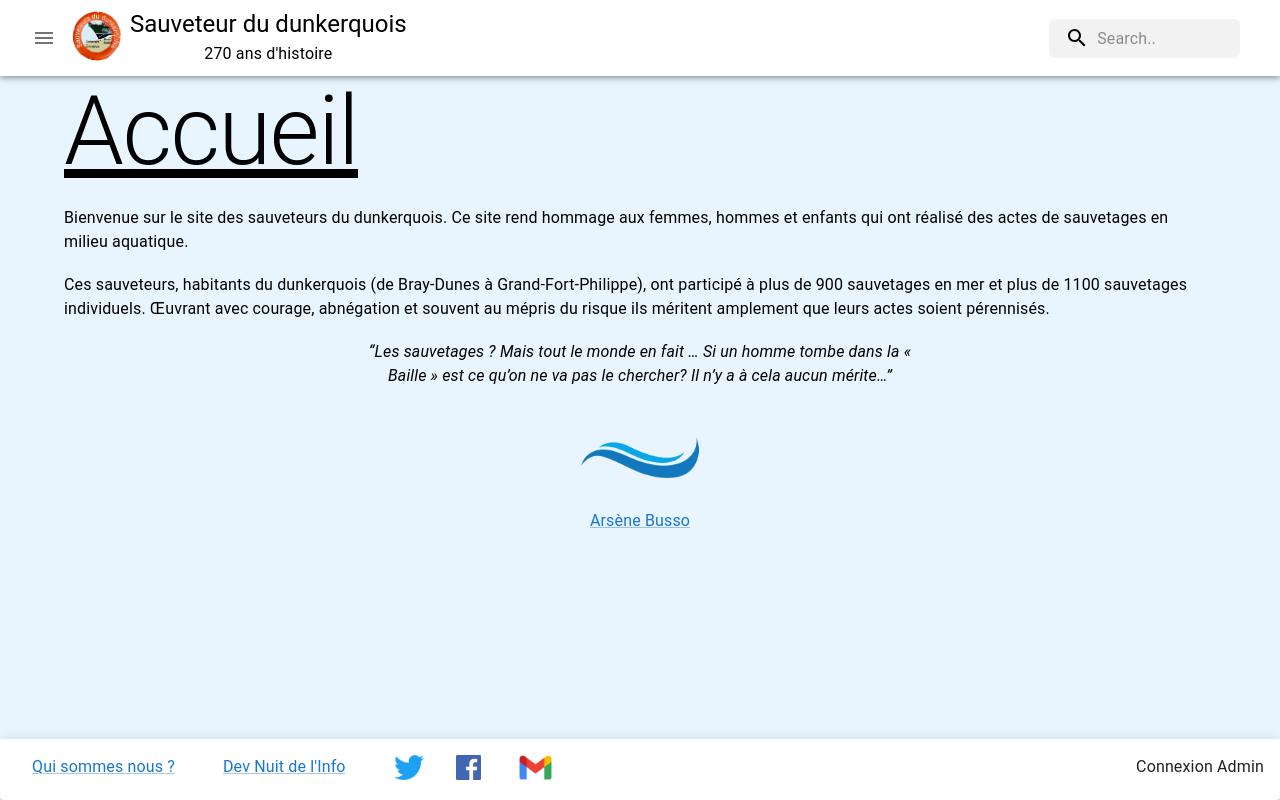
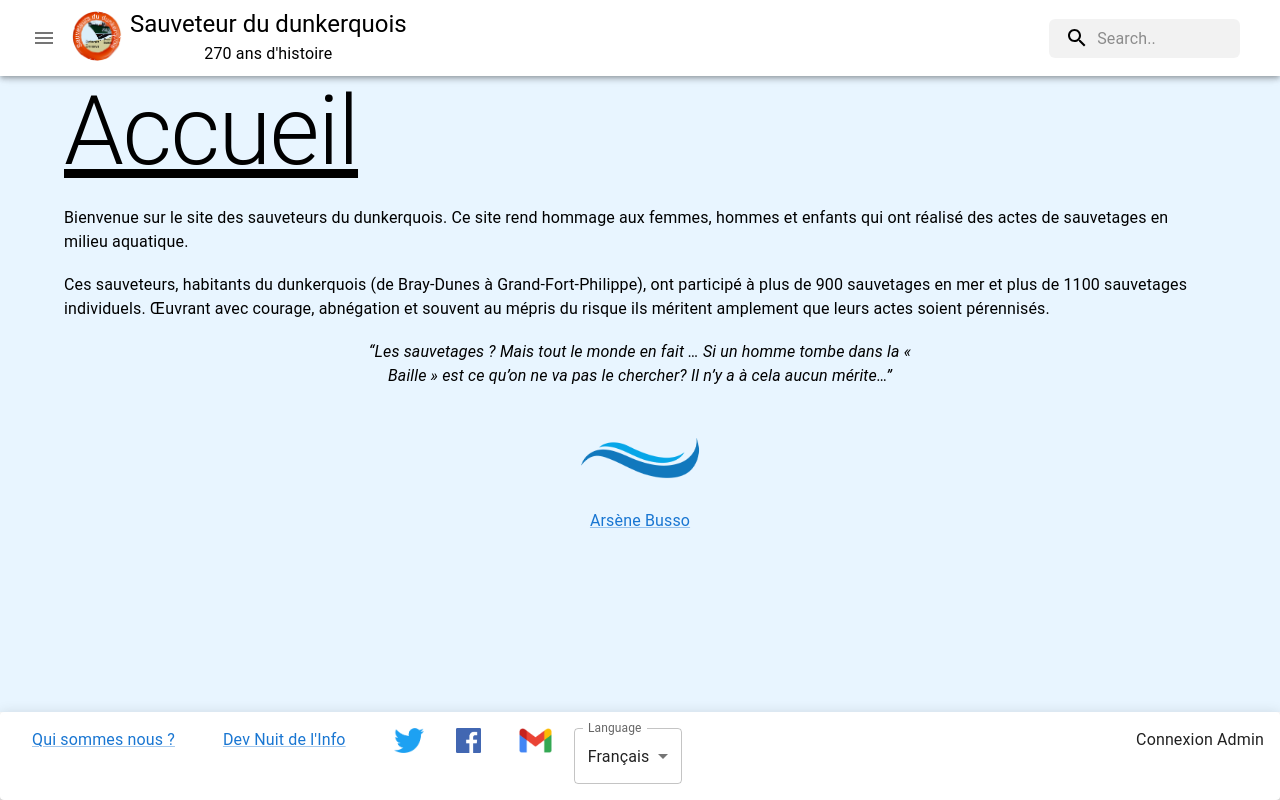
Before and after one commit to LesCop1/ndi-2021, a React (Create React App) app: page / in a window 1280 px wide. Built offline with nearby package versions, Linux system fonts and the light colour scheme.

Commit message:
Added translation

```diff
--- a/package.json
+++ b/package.json
@@ -21,9 +21,11 @@
     "@types/react": "^17.0.37",
     "@types/react-dom": "^17.0.11",
     "gsap": "^3.8.0",
+    "i18next": "^21.5.4",
     "node-sass": "^6.0.1",
     "react": "^17.0.2",
     "react-dom": "^17.0.2",
+    "react-i18next": "^11.14.3",
     "react-router-dom": "^6.0.2",
     "react-scripts": "4.0.3",
     "typescript": "^4.5.2",
--- a/src/App.tsx
+++ b/src/App.tsx
@@ -1,4 +1,4 @@
-import React from "react";
+import React, { Suspense } from "react";
 import { Routes, Route } from "react-router-dom";
 import Home from "pages/Home";
 import LoremIpsum from "pages/LoremIpsum";
@@ -6,22 +6,42 @@ import Stories from "pages/Stories";
 import Story from "pages/Story";
 import AboutUs from "pages/About-Us";
 import DevNDI from "pages/Dev-ndi";
+import i18next from "i18next";
+import { initReactI18next, useTranslation } from "react-i18next";
+import translationFr from "./translations/fr.json";
+import translationEn from "./translations/en.json";
 
-const App = (): JSX.Element => (
+i18next.use(initReactI18next).init({
+  resources: {
+    en: { translation: translationEn },
+    fr: { translation: translationFr },
+  },
+  lng: "fr",
+  fallbackLng: "fr",
+  interpolation: { escapeValue: false },
+});
+
+const App = (): JSX.Element => {
+  const { t } = useTranslation();
+
+  return (
+    <Suspense fallback="Loading...">
       <Routes>
         <Route path="/" element={<Home />} />
-    <Route path="/missions" element={<LoremIpsum title="missions" />} />
-    <Route path="/harbor-services" element={<LoremIpsum title="harbor-services" />} />
-    <Route path="/maritime-savings" element={<LoremIpsum title="maritime-savings" />} />
-    <Route path="/technics" element={<LoremIpsum title="technics" />} />
-    <Route path="/history" element={<LoremIpsum title="history" />} />
-    <Route path="/additional" element={<LoremIpsum title="additional" />} />
-    <Route path="/estaminet" element={<LoremIpsum title="estaminet" />} />
+        <Route path="/missions" element={<LoremIpsum title={t("missions")} />} />
+        <Route path="/harbor-services" element={<LoremIpsum title={t("harbor-services")} />} />
+        <Route path="/maritime-savings" element={<LoremIpsum title={t("maritime-savings")} />} />
+        <Route path="/technics" element={<LoremIpsum title={t("technics")} />} />
+        <Route path="/history" element={<LoremIpsum title={t("history")} />} />
+        <Route path="/additional" element={<LoremIpsum title={t("additional")} />} />
+        <Route path="/estaminet" element={<LoremIpsum title="Estaminet" />} />
         <Route path="/stories/" element={<Stories />} />
         <Route path="/stories/:storyid" element={<Story />} />
         <Route path="/about-us" element={<AboutUs />} />
         <Route path="/dev-ndi" element={<DevNDI />} />
       </Routes>
+    </Suspense>
   );
+};
 
 export default App;
--- a/src/layouts/MainLayout.tsx
+++ b/src/layouts/MainLayout.tsx
@@ -10,9 +10,13 @@ import {
   DialogTitle,
   Divider,
   Drawer,
+  FormControl,
   IconButton,
+  InputLabel,
   Link,
+  MenuItem,
   Paper,
+  Select,
   TextField,
   Toolbar,
   Typography,
@@ -20,6 +24,7 @@ import {
 import MenuIcon from "@mui/icons-material/Menu";
 import "./MainLayout.scss";
 import Search from "components/SearchBar";
+import i18next from "i18next";
 import logo from "../images/logo.png";
 import twitterLogo from "../images/twitter-logo.png";
 import facebookLogo from "../images/facebook-logo.png";
@@ -28,6 +33,14 @@ import gmailLogo from "../images/gmail-logo.png";
 const MainLayout: React.FC = ({ children }) => {
   const [drawerState, setDrawerState] = useState(false);
   const [dialogState, setDialogState] = useState(false);
+  const [language, setLanguage] = useState("fr");
+
+  // eslint-disable-next-line @typescript-eslint/ban-ts-comment
+  // @ts-ignore
+  const handleLanguageChange = (event): void => {
+    setLanguage(event.target.value);
+    i18next.changeLanguage(event.target.value);
+  };
 
   const handleClickOpen = (): void => {
     setDialogState(true);
@@ -87,6 +100,19 @@ const MainLayout: React.FC = ({ children }) => {
             <img className="logos" src={gmailLogo} alt="gmail logo" />
           </a>
         </Box>
+        <FormControl>
+          <InputLabel id="language-label">Language</InputLabel>
+          <Select
+            labelId="language-label"
+            id="language-select"
+            value={language}
+            label="Language"
+            onChange={handleLanguageChange}
+          >
+            <MenuItem value="fr">Français</MenuItem>
+            <MenuItem value="en">English</MenuItem>
+          </Select>
+        </FormControl>
         <Typography onClick={handleClickOpen} sx={{ marginLeft: "auto" }}>
           Connexion Admin
         </Typography>
--- a/src/pages/About-Us.tsx
+++ b/src/pages/About-Us.tsx
@@ -1,14 +1,18 @@
 import { Typography, Container } from "@mui/material";
 import MainLayout from "layouts/MainLayout";
 import React from "react";
+import { useTranslation } from "react-i18next";
 import "./About-Us.scss";
 
-const AboutUs: React.FC = () => (
+const AboutUs: React.FC = () => {
+  const { t } = useTranslation();
+
+  return (
     <MainLayout>
       <div className="aboutUsPage">
         <Container>
           <Typography className="title" variant="h1">
-          Qui sommes-nous
+            {t("who-are-we")}
           </Typography>
           <br />
           <Typography>
@@ -16,11 +20,11 @@ const AboutUs: React.FC = () => (
           </Typography>
           <br />
           <Typography>
-          La généalogie n’est pas pour lui une course à l’arbre le plus gros , il préfère s’intéresser aux personnes et
-          à leur vie. C’est ainsi que, en 2012, il se penche sur l’histoire de Joseph Taylor, sauveteur du Dunkerquois,
-          grand-oncle préféré de son père. ll s’aperçoit alors, à travers la carrière de ce sauveteur que l’histoire de
-          ces personnes d’exception (de Bray-Dunes à Grand-Fort-Philippe) dort dans les archives de la Bibliothèque
-          Nationale de France.
+            La généalogie n’est pas pour lui une course à l’arbre le plus gros , il préfère s’intéresser aux personnes
+            et à leur vie. C’est ainsi que, en 2012, il se penche sur l’histoire de Joseph Taylor, sauveteur du
+            Dunkerquois, grand-oncle préféré de son père. ll s’aperçoit alors, à travers la carrière de ce sauveteur que
+            l’histoire de ces personnes d’exception (de Bray-Dunes à Grand-Fort-Philippe) dort dans les archives de la
+            Bibliothèque Nationale de France.
             <br />
             Il décide de mettre en lumière le parcours de ces hommes guidés par l’abnégation, l’humanisme et le courage,
             avec un mépris indéniable pour les risques encourus.
@@ -30,12 +34,13 @@ const AboutUs: React.FC = () => (
             « Les Corsaires Dunkerquois » : l’association philanthropique dunkerquoise remarque ce travail de mémoire et
             passe une convention avec Philippe Boutelier de façon à couvrir les frais inhérents au site.
             <br />
-          Par cette convention, où l’association devient propriétaire du site, la pérennité mémorielle de l’histoire des
-          sauveteurs du dunkerquois est assurée.
+            Par cette convention, où l’association devient propriétaire du site, la pérennité mémorielle de l’histoire
+            des sauveteurs du dunkerquois est assurée.
           </Typography>
         </Container>
       </div>
     </MainLayout>
   );
+};
 
 export default AboutUs;
--- /dev/null
+++ b/src/translations/en.json
@@ -0,0 +1,4 @@
+{
+    "missions": "Missions",
+    "who-are-we": "Who are we ?"
+}
--- /dev/null
+++ b/src/translations/fr.json
@@ -0,0 +1,4 @@
+{
+    "missions": "Sauvetages",
+    "who-are-we": "Qui sommes-nous ?"
+}
```
Also changed, not shown: 1 other file (tests, documents, lock files or other folders). Lines whose indentation alone changed are shown as unchanged.
